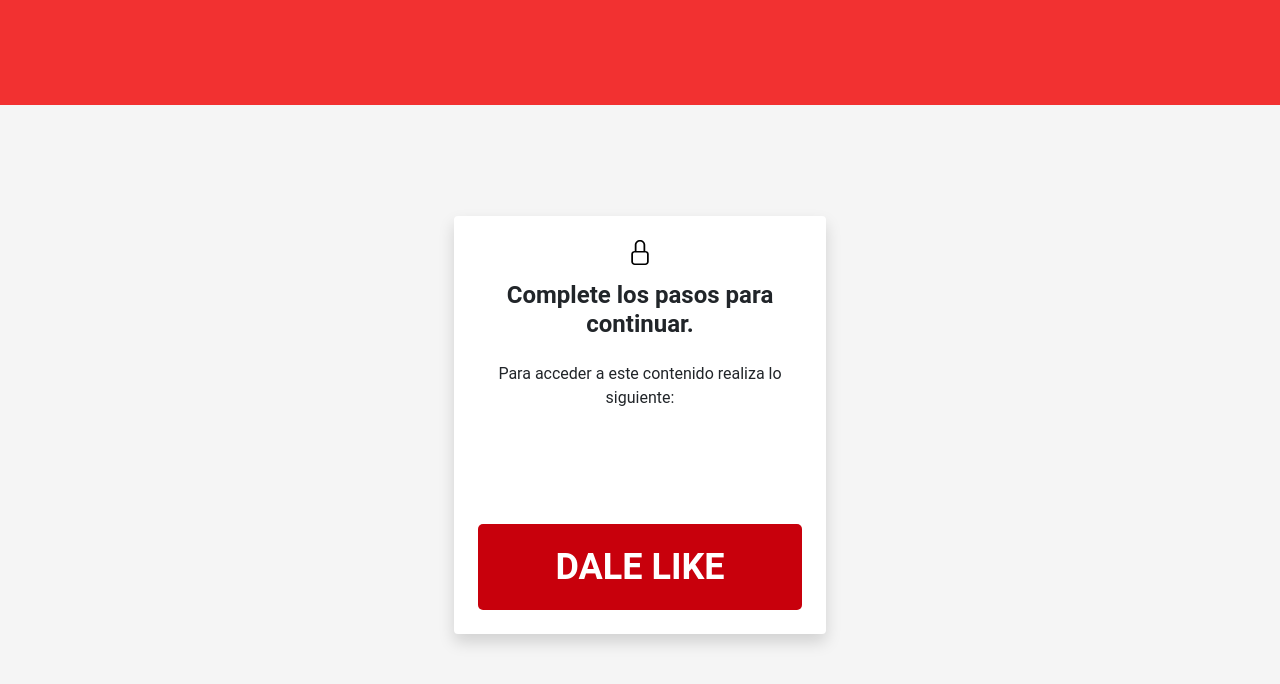
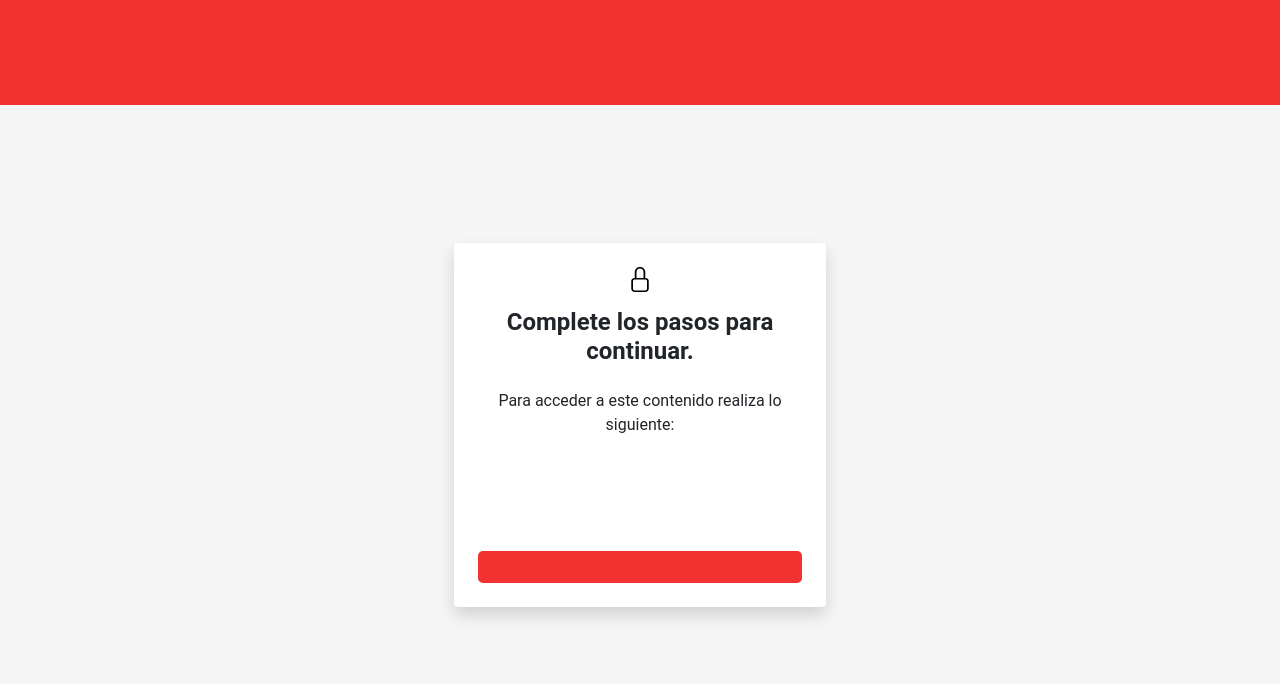
Before and after one commit to FREELANCER-ANGEL-ABRAHAM/project-get-front-end, a React (Create React App) app: page / in a window 1280 px wide. Shown: the top 684 px of the page. Built offline with nearby package versions, Linux system fonts and the light colour scheme.

Commit message:
Improved styled custom button

```diff
--- a/src/components/CustomButton.js
+++ b/src/components/CustomButton.js
@@ -1,22 +1,39 @@
 import styled from "styled-components";
 
-const Styles = styled.button`
-    border: none;
-    border-radius: 5px;
-    background-color: #C8000C;
-    color: #FFFF;
-    font-size: 2.25em;
-    font-weight: bold;
-    text-transform: uppercase;
-    padding: 1rem;
-`
-
-const CustomButton = ({ className, text }) => {
+const CustomButton = ({ className, children, onClick, type, fontSize }) => {
   return (
-    <Styles className={className}>
-        {text}
+    <Styles className="custom-button" onClick={onClick} type={type} fontSize={fontSize}>
+      {children}
     </Styles>
   );
 };
 
+const Styles = styled.button`
+
+  @media (max-width: 768px) {
+    font-size: 1.5rem;
+  }
+
+  @media (min-width: 772px) {
+    font-size: 1.5rem;
+  }
+
+  @media (min-width: 996px) {
+    font-size: 2.25rem;
+  }
+
+  border: none;
+  border-radius: 5px;
+  background-color: #F23131;
+  color: #FFFF;
+  font-weight: bold;
+  text-transform: uppercase;
+  padding: 1rem;
+  width: 100%;
+
+  &:hover {
+    background-color: #B01313;
+  }
+`
+
 export default CustomButton;
```
